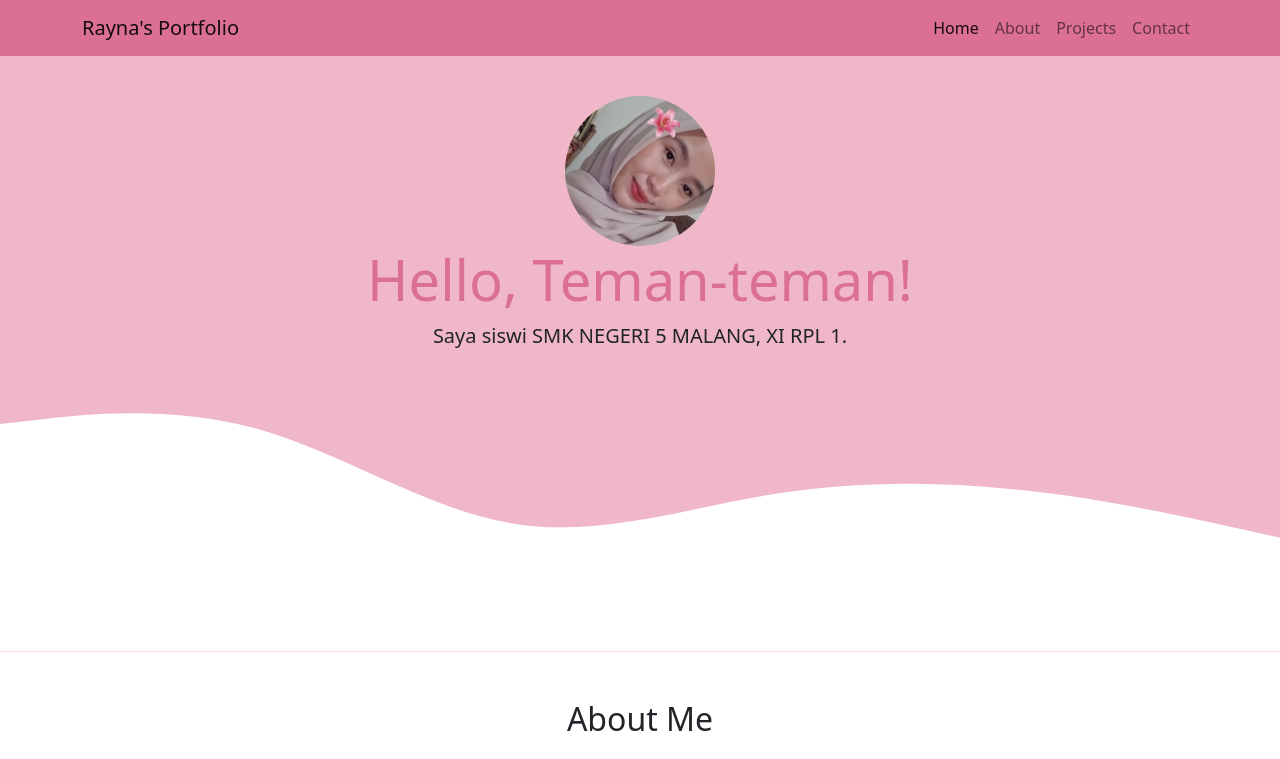
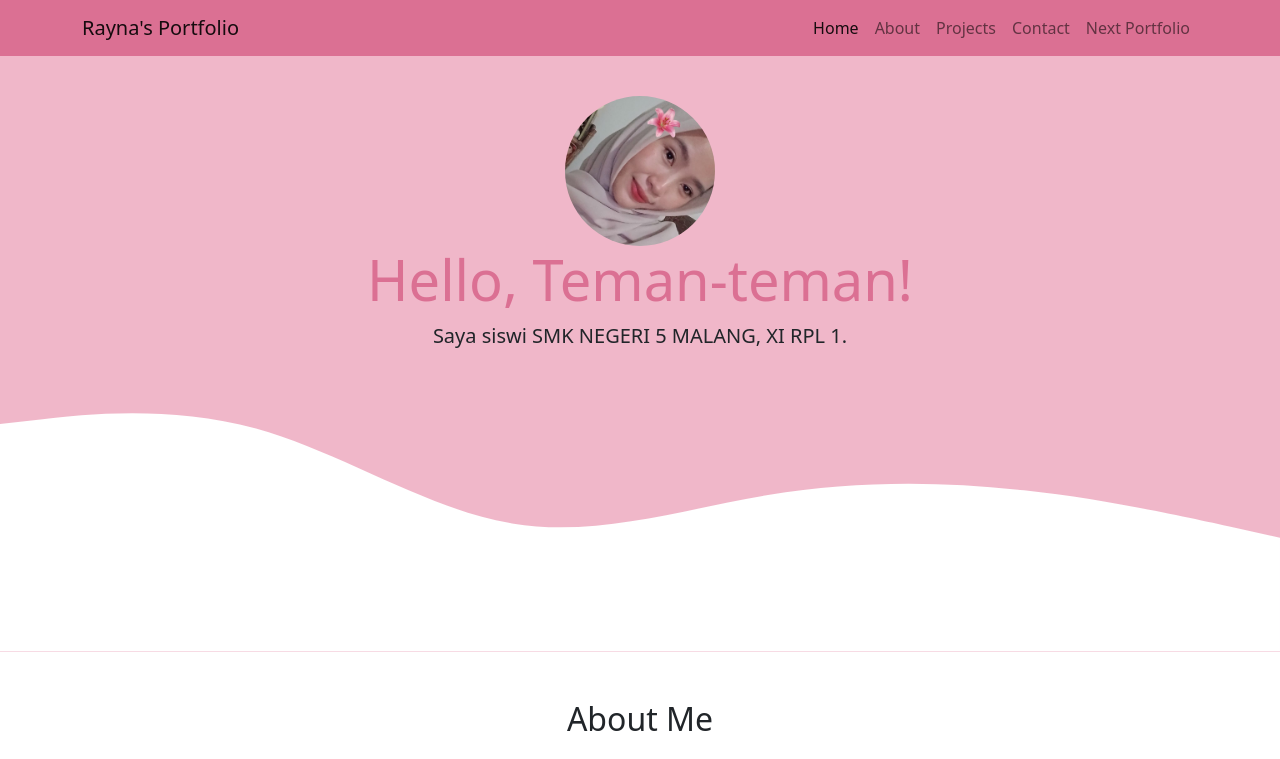
Before and after one commit to raynadea22/raynadea.github.io, a plain HTML site: page index.html in a window 1280 px wide. Shown: the top 759 px of the page. Drawn offline with nearby package versions, Linux system fonts and the light colour scheme.

Commit message:
Add files via upload

```diff
--- a/index.html
+++ b/index.html
@@ -43,6 +43,10 @@
             </li>
             <li class="nav-item">
               <a class="nav-link" href="#contact">Contact</a>
+            </li>
+            <!-- TAMBAHAN LINK KE PORTOFOLIO 2 -->
+            <li class="nav-item">
+              <a class="nav-link" href="index2.html" target="_blank">Next Portfolio</a>
             </li>
           </ul>
         </div>
@@ -212,7 +216,6 @@
     <!-- akhir footer -->
 
     <!-- Bootstrap JS -->
-
     <script src="https://cdn.jsdelivr.net/npm/bootstrap@5.0.2/dist/js/bootstrap.bundle.min.js" integrity="sha384-MrcW6ZMFYlzcLA8Nl+NtUVF0sA7MsXsP1UyJoMp4YLEuNSfAP+JcXn/tWtIaxVXM" crossorigin="anonymous"></script>
     <script>
       const scriptURL = "https://script.google.com/macros/s/AKfycbw95sFIrXVwUule4UORWRHfyu8WuXn3LvmyHaaBQN2bOZi0UxnWwArMP6QEgThCKCGs/exec";
@@ -225,7 +228,6 @@
         const submitButton = form.querySelector("[type='submit']");
         const originalHTML = submitButton.innerHTML;
 
-        // Membuat spinner loading
         const spinner = document.createElement("span");
         spinner.className = "spinner";
         spinner.innerHTML = `
```
